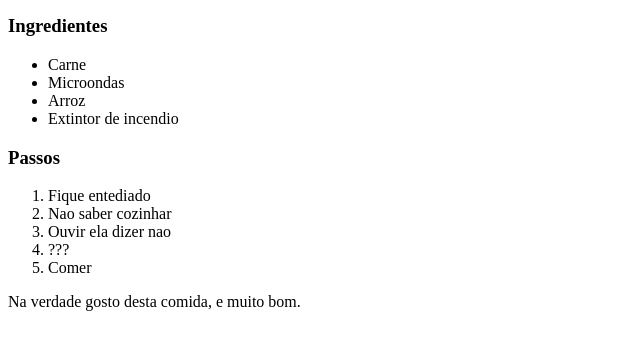
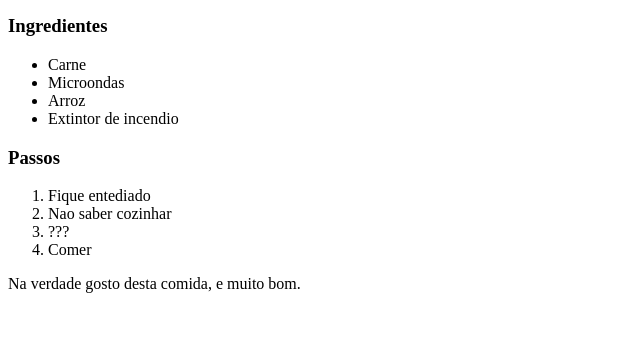
Before and after one commit to kimchiiboiii/odin-recipes, a plain HTML site: page recipes/stroganoff.html in a window 1280 px wide. Shown: the part 448-798 px from the top of the page, without its empty margins (0-640 px from the left). Drawn offline with Linux system fonts and the light colour scheme.

Commit message:
Update stroganoff.html

```diff
--- a/recipes/stroganoff.html
+++ b/recipes/stroganoff.html
@@ -20,7 +20,6 @@
         <ol>
             <li>Fique entediado</li>
             <li>Nao saber cozinhar</li>
-            <li>Ouvir ela dizer nao</li>
             <li>???</li>
             <li>Comer</li>
         </ol>
```
